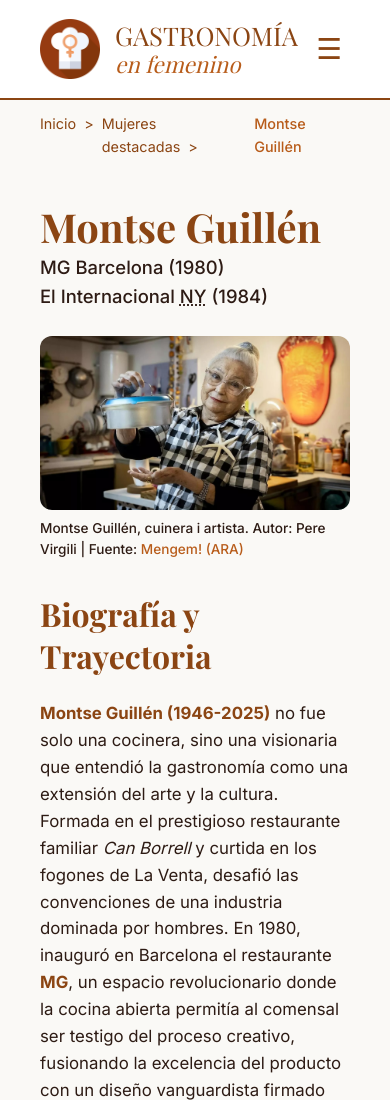
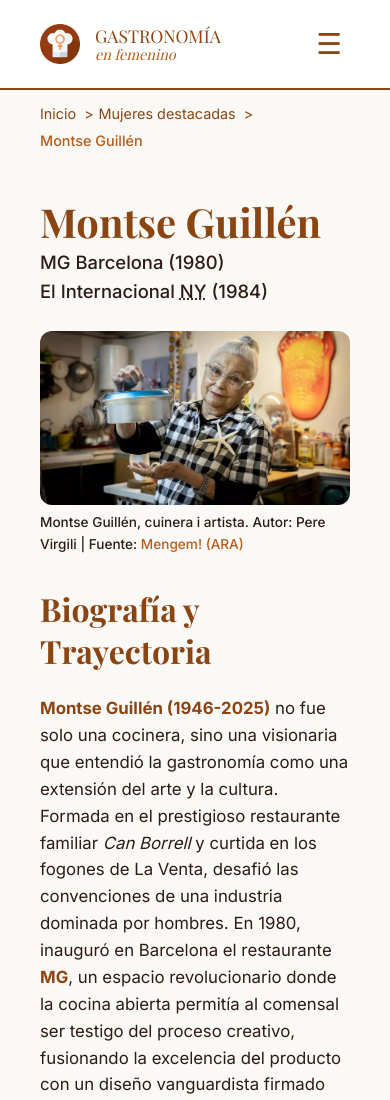
Before and after one commit to pedro-otalora/UOC_PECS_M4-257, a website built with Parcel: page src_P1/det1.html in a window 390 px wide. Shown: the top 1100 px of the page. Built offline with nearby package versions, Linux system fonts and the light colour scheme; a small style sheet from the web is missing; a web font is replaced by a local one.

Commit message:
“pec1”

```diff
--- a/src_P1/css/estilos.css
+++ b/src_P1/css/estilos.css
@@ -159,7 +159,7 @@ p {
   min-width: 220px;
   z-index: 100;
   box-shadow: var(--sombra-fuerte);
-  border: 1px solid rgba(0,0,0,0.05);
+  border: 1px solid rgba(0, 0, 0, 0.05);
   padding: 1rem 0;
 }
 
@@ -201,7 +201,7 @@ p {
     display: none;
   }
 
-.menu-links {
+  .menu-links {
     display: flex;
     flex-direction: row;
     position: static;
@@ -240,13 +240,12 @@ p {
   color: var(--color-primario-oscuro);
   text-decoration: none;
   text-transform: uppercase;
-
-  font-size: 1.6rem;
+  font-size: clamp(1.1rem, 4vw, 1.6rem);
   line-height: 1.2;
 }
 
 .logo-img {
-  height: 60px;
+  height: clamp(40px, 8vw, 60px);
   width: auto;
   object-fit: contain;
 }
@@ -258,7 +257,7 @@ p {
   color: var(--color-primario);
   letter-spacing: 2;
   text-transform: none;
-  font-size: 1.4rem;
+  font-size: clamp(0.9rem, 3.5vw, 1.4rem);
 }
 
 /* ========================================
@@ -278,7 +277,7 @@ p {
   padding: 2.5rem 2.5rem;
 }
 
-.hero-index>h1 {
+.hero-index > h1 {
   color: var(--color-texto-inverso);
   margin-bottom: 1rem;
 }
@@ -293,7 +292,7 @@ p {
    HERO GENERAL
 ======================================= */
 .hero-general {
-    background: linear-gradient(
+  background: linear-gradient(
     var(--color-fondo-body),
     var(--color-fondo-blanco)
   );
@@ -422,7 +421,8 @@ p {
 .breadcrumb-nav ol {
   list-style: none;
   display: flex;
-  gap: 0.5rem;
+  flex-wrap: wrap;
+  gap: 0.3rem;
   margin: 0;
   padding: 0;
   font-size: 0.9rem;
```
